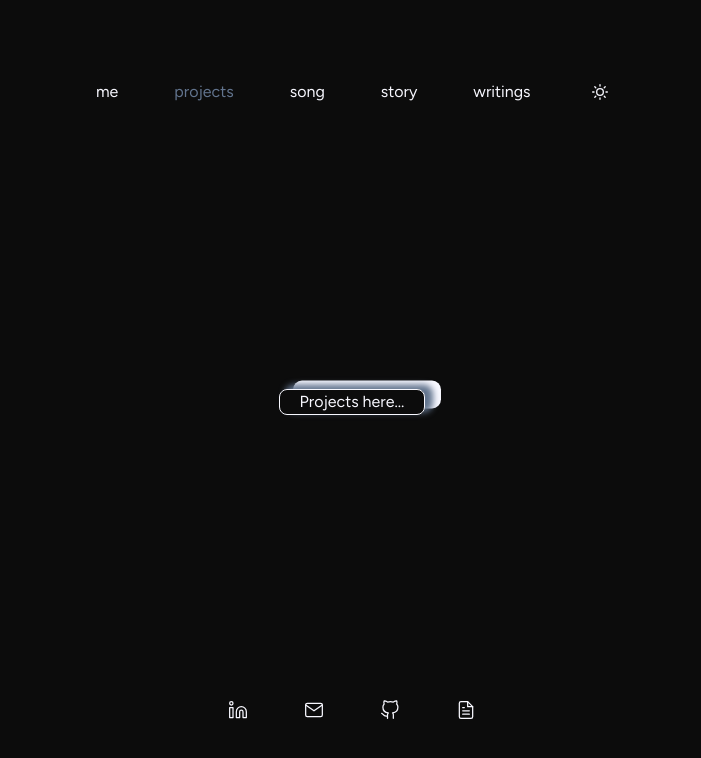
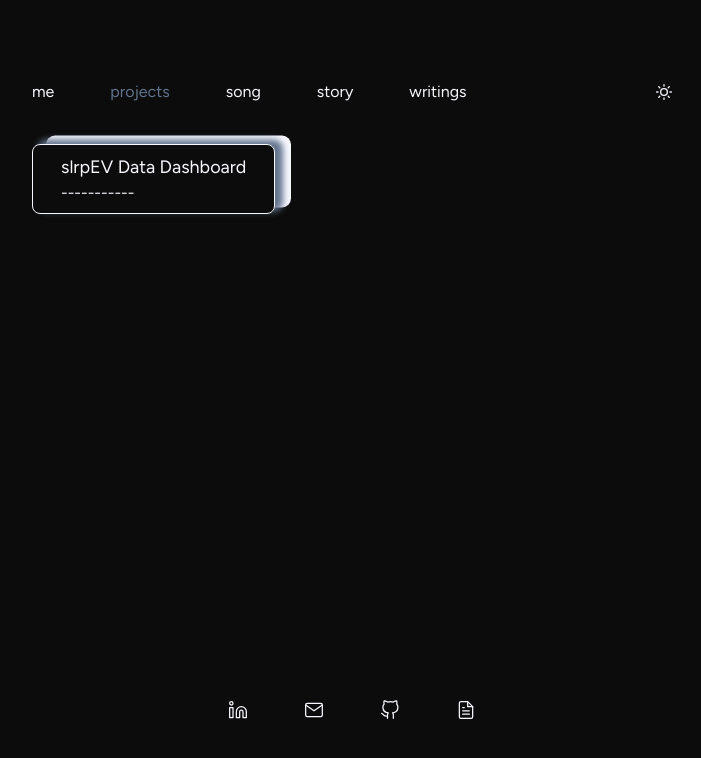
Before and after one commit to winston-edwin-chiong/personal-website, a Next.js app: page /projects in a window 1280 px wide. Shown: the top 758 px of the page, without its empty margins (288-989 px from the left). Built offline with nearby package versions, Linux system fonts and the light colour scheme.

Commit message:
edit some more styles

```diff
--- a/src/app/layout.tsx
+++ b/src/app/layout.tsx
@@ -34,11 +34,9 @@ export default function RootLayout({
           disableTransitionOnChange
         >
           <main className="flex min-h-screen flex-col items-center p-5 lg:p-15 xl:p-20">
-            <div className="flex h-full w-[80vw] flex-grow flex-col sm:w-[65vw] md:w-[55vw] lg:w-[50vw] xl:w-[40vw]">
+            <div className="flex h-full w-[80vw] flex-grow flex-col sm:w-[65vw] md:w-[55vw] lg:w-[50vw]">
               <Header />
-              <div className="my-10 flex flex-grow flex-col items-center sm:my-8 md:my-6 md:justify-center">
-                {children}
-              </div>
+              <div className="my-10 flex flex-grow">{children}</div>
               <Footer />
             </div>
           </main>
--- a/src/app/page.tsx
+++ b/src/app/page.tsx
@@ -4,16 +4,20 @@ import me2 from "../assets/images/me2.jpg";
 
 export default function Home() {
   return (
-    <div className="grid-rows-auto grid grid-cols-1 gap-4 lg:grid-cols-2 lg:gap-8">
-      <div className="order-2 lg:order-1">
+    <div className="flex flex-grow flex-col items-center sm:my-8 md:my-6 xl:justify-center">
+      <div className="grid-rows-auto grid grid-cols-1 gap-6 xl:grid-cols-2 xl:gap-8">
+        <div className="order-2 xl:order-1">
           <div className="flex h-full flex-col justify-between">
             <div>
-            <div className="text-3xl font-extralight tracking-wide">
+              <div className="text-2xl font-extralight tracking-wide">
                 {"Hello! I'm Winston!"}
               </div>
+              <div className="text-sm">
                 <div className="my-5">
                   <span>
-                {"I like making things. I'm currently a software engineer at "}
+                    {
+                      "I like making things. I'm currently a software engineer at "
+                    }
                   </span>
                   <span className="underline decoration-[#E31937] decoration-2 underline-offset-2">
                     {"Tesla"}
@@ -41,14 +45,16 @@ export default function Home() {
                   }
                 </div>
               </div>
-          <div className="text-center italic">
+            </div>
+            <div className="text-center text-xs italic">
               <div>{"🚧🚧🚧"}</div>
               <div>{"*This site is a work in progress :D"}</div>
               <div>{"🚧🚧🚧"}</div>
             </div>
           </div>
         </div>
-      <div className="order-1 aspect-auto md:mx-15 lg:order-2 lg:mx-0">
+        <div className="order-1 aspect-auto">
+          <div className="md:px-5 md:pb-5 xl:order-2 xl:px-10 xl:pb-10 2xl:px-20 2xl:pb-20">
             <Image
               src={me2}
               className="rounded-lg"
@@ -58,5 +64,7 @@ export default function Home() {
             />
           </div>
         </div>
+      </div>
+    </div>
   );
 }
--- a/src/app/projects/page.tsx
+++ b/src/app/projects/page.tsx
@@ -8,10 +8,13 @@ export default function Projects() {
 
 function Project() {
   return (
-    <>
-      <div className="rounded-lg border px-5 shadow-[7px_-3.5px_6px_1px_var(--color-slate-500),15px_-7.5px_0px_1px_var(--foreground)]">
-        Projects here...
+    <div>
+      <div className="rounded-lg border px-5 shadow-[7px_-3.5px_6px_1px_var(--color-slate-500),15px_-7.5px_0px_1px_var(--foreground)] transition ease-out hover:shadow-[12px_-6px_0px_1px_var(--color-slate-500),20px_-10px_0px_1px_var(--foreground)]">
+        <div className="p-2">
+          <div className="text-lg">slrpEV Data Dashboard</div>
+          <div className="">-----------</div>
+        </div>
       </div>
-    </>
+    </div>
   );
 }
```
Lines whose indentation alone changed are shown as unchanged.
